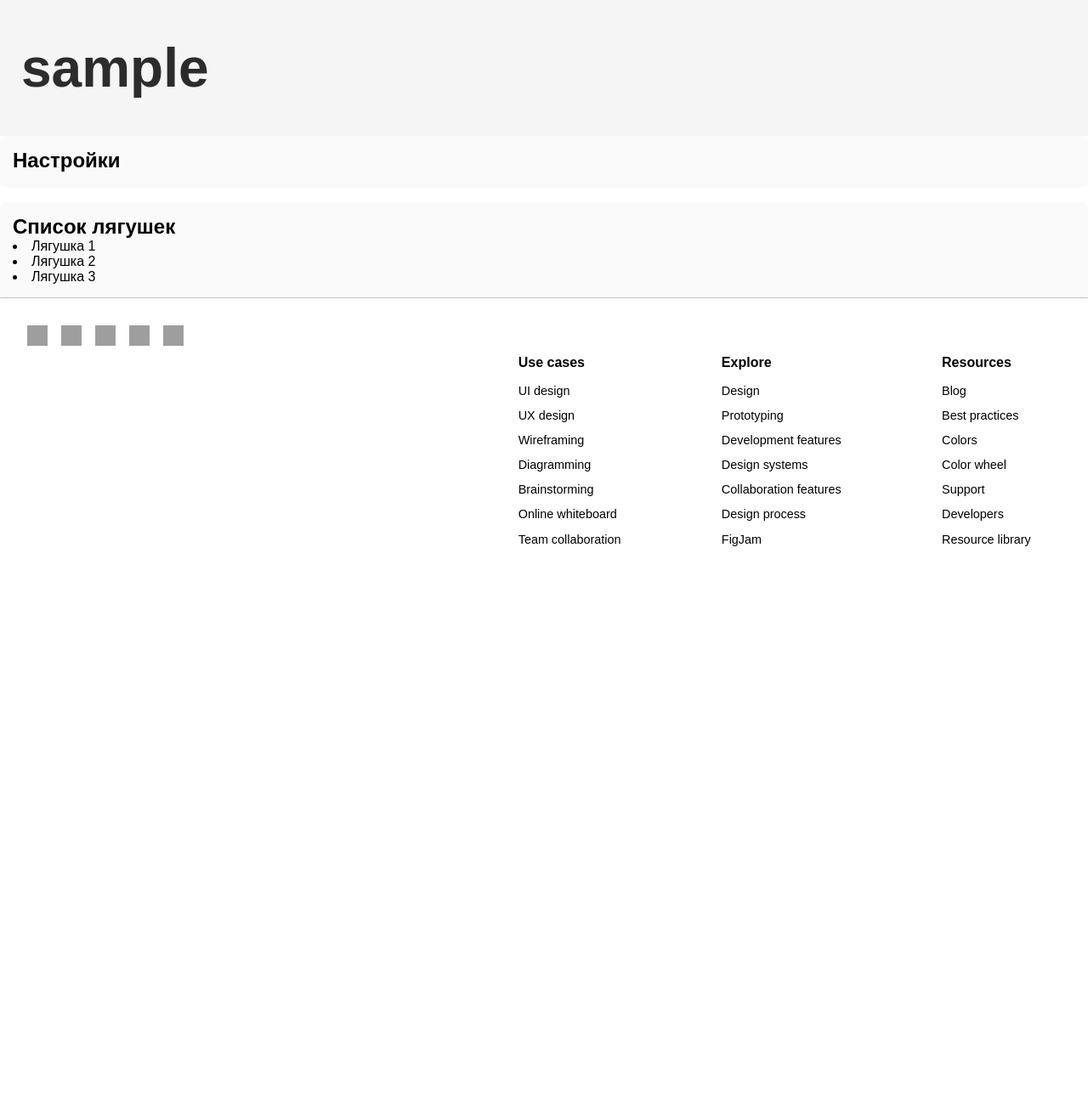
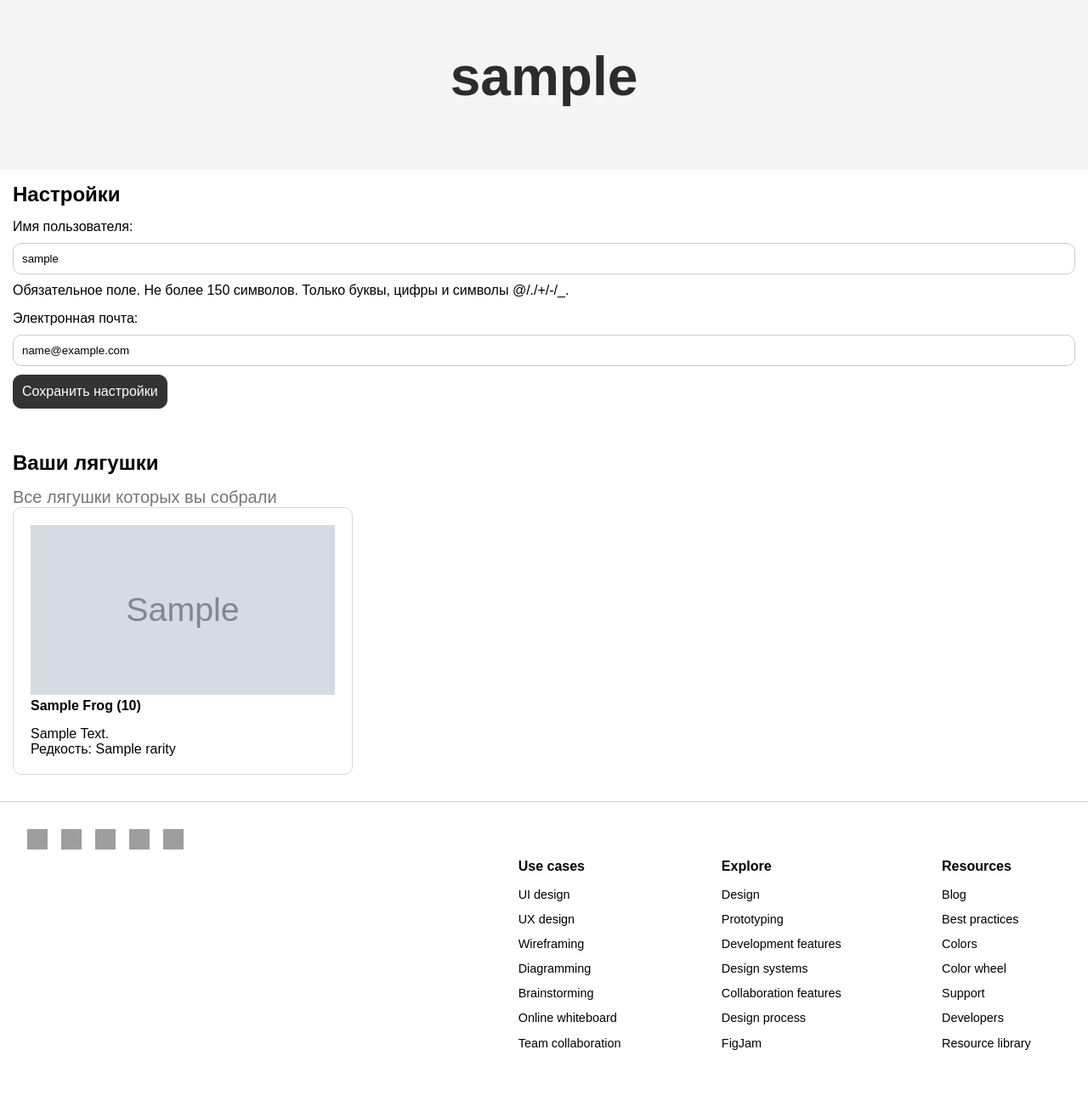
Before and after one commit to ilyash0/frog, a Django app: page /profile/ in a window 1280 px wide. Shown: the part 119-1428 px from the top of the page at 85% size. Before the commit the page ends 762 px from the top, so only its background shows below. Run offline with Django 5.2, Linux system fonts and the light colour scheme; a user stored in the database is signed in; tables that the repository leaves empty hold one stand-in row (values such as "Sample post"); grey boxes marked "Sample" are stand-in pictures; grey boxes are pictures that could not be loaded.

Commit message:
Update profile

```diff
--- a/static/css/style.css
+++ b/static/css/style.css
@@ -210,3 +210,28 @@ a:hover {
     color: #333;
     margin: 0 5px
 }
+
+        .list-container {
+            padding: 1.5rem;
+        }
+
+        .list-container .row {
+            margin: 0;
+            row-gap: 1.5rem;
+            column-gap: 1.5rem;
+        }
+
+        .list-container .card {
+            margin-bottom: 1rem;
+        }
+
+        .list-container .card-img-top {
+            width: 100%;
+            height: 200px;
+            object-fit: cover;
+        }
+
+        .list-container .card-title,
+        .list-container .card-text {
+            text-transform: capitalize;
+        }
--- a/templates/user/profile.html
+++ b/templates/user/profile.html
@@ -1,24 +1,57 @@
 {% extends 'base.html' %}
-
+{% load static %}
 {% block title %}Профиль пользователя{% endblock %}
 {% block header %}Профиль{% endblock %}
 
 {% block content %}
-    <div class="container" style="min-height: 20vh; align-items: start">
-        <h1 style="margin: 25px" class="card-header">{{ user.username }}</h1>
+    <div class="container" style="min-height: 25vh;">
+        <div class="card-header">{{ user.username }}</div>
     </div>
     <section class="profile-container">
         <div class="settings">
             <h1>Настройки</h1>
+            <form method="post">
+                {% csrf_token %}
+                {{ settings_form.as_p }}
+                <button type="submit" class="black-button" style="width: auto;">Сохранить настройки</button>
+            </form>
         </div>
 
-        <div class="frogs">
-            <h1>Список лягушек</h1>
-            <ul>
-                <li>Лягушка 1</li>
-                <li>Лягушка 2</li>
-                <li>Лягушка 3</li>
-            </ul>
+        <div class="container-fluid list-container frogs">
+            <h1>Ваши лягушки</h1>
+            <p style="color: #757575; font-size: 20px; font-style: normal">Все лягушки которых вы собрали</p>
+            <div class="row row-cols-1 row-cols-sm-2 row-cols-md-3">
+                {% for frog_user in frog_users %}
+                    <div class="col">
+                        <div class="card h-100">
+                            {% if frog_user.frog.image %}
+                                <img src="{{ frog_user.frog.image.url }}" class="card-img-top"
+                                     alt="{{ frog_user.frog.name }}">
+                            {% else %}
+                                <img src="{% static 'img/default-frog.webp' %}" class="card-img-top"
+                                     alt="{{ frog_user.frog.name }}">
+                            {% endif %}
+                            <div class="card-body d-flex flex-column">
+                                <h4 class="card-title">{{ frog_user.frog.name }} ({{ frog_user.quantity }})</h4>
+                                <p class="card-text">{{ frog_user.frog.description|truncatewords:20 }}</p>
+                                <div class="mt-auto">
+                                <span class="badge bg-secondary">
+                                    Редкость: <span style="color: {{ frog_user.rarity.color }};">
+                                    {{ frog_user.frog.rarity.name }}
+                                </span>
+                                </span>
+                                </div>
+                            </div>
+                        </div>
+                    </div>
+                {% empty %}
+                    <div class="col-12">
+                        <div class="alert alert-info text-center" role="alert">
+                            Вы пока не собрали ни одной лягушки :(
+                        </div>
+                    </div>
+                {% endfor %}
+            </div>
         </div>
     </section>
 
@@ -30,10 +63,7 @@
             text-align: left;
 
             .settings, .frogs {
-            background-color: #fafafa;
-            border-radius: 8px;
                 padding: 15px;
-            box-shadow: 0 2px 4px rgba(0, 0, 0, 0.05);
             }
 
             .frogs ul {
--- a/user/forms.py
+++ b/user/forms.py
@@ -44,3 +44,14 @@ class SignUpForm(UserCreationForm):
         super().__init__(*args, **kwargs)
         for field_name in ['username', 'email', 'password1', 'password2']:
             self.fields[field_name].help_text = ''
+
+
+class UserSettingsForm(forms.ModelForm):
+    class Meta:
+        model = User
+        fields = ('username', 'email')
+
+        labels = {
+            'username': 'Имя пользователя',
+            'email': 'Электронная почта',
+        }
--- a/user/views.py
+++ b/user/views.py
@@ -1,6 +1,8 @@
 from django.shortcuts import render, redirect
 from django.contrib.auth import login, authenticate
-from .forms import SignUpForm, CustomAuthenticationForm
+
+from frog_app.models import FrogUser
+from .forms import SignUpForm, CustomAuthenticationForm, UserSettingsForm
 from django.contrib.auth.mixins import LoginRequiredMixin
 from django.views.generic import TemplateView
 
@@ -35,3 +37,19 @@ def login_view(request):
 
 class ProfileView(LoginRequiredMixin, TemplateView):
     template_name = 'user/profile.html'
+
+    def get_context_data(self, **kwargs):
+        context = super().get_context_data(**kwargs)
+        context['settings_form'] = UserSettingsForm(instance=self.request.user)
+        frog_users = FrogUser.objects.select_related('frog', 'frog__rarity').filter(user=self.request.user)
+        context['frog_users'] = frog_users
+        return context
+
+    def post(self, request, *args, **kwargs):
+        form = UserSettingsForm(request.POST, instance=request.user)
+        if form.is_valid():
+            form.save()
+            return redirect('user-profile')
+        context = self.get_context_data()
+        context['settings_form'] = form
+        return self.render_to_response(context)
```
Also changed, not shown: templates/frog_app/frog_list.html (+0 -28 lines). Lines whose indentation alone changed are shown as unchanged.
